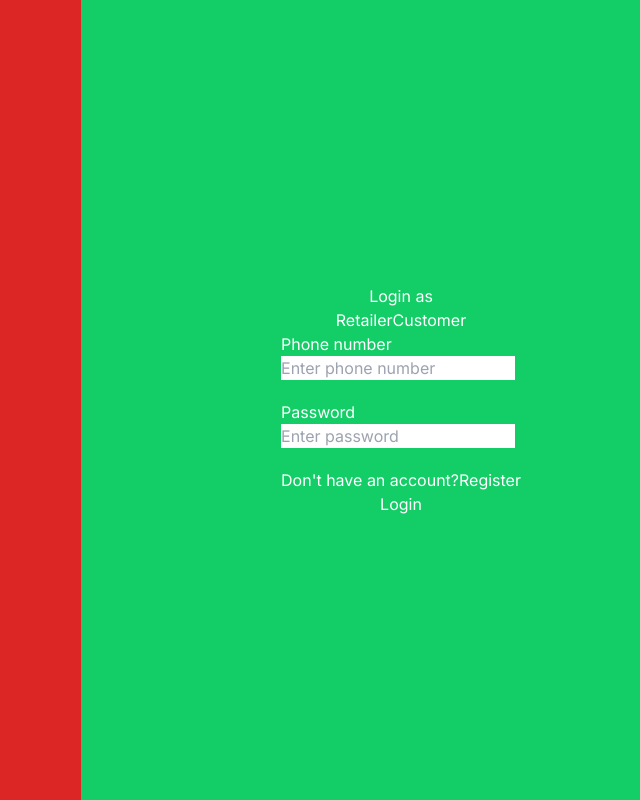
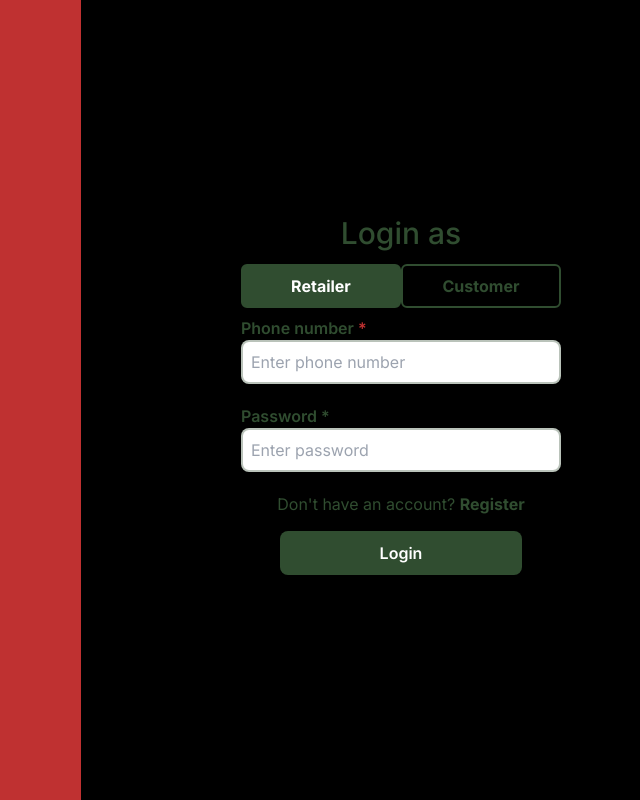
Before and after one commit to vaibhavd2103/sd-enterprises, a Next.js app: page /authenticate in a window 1280 px wide. Shown: the whole page, without its empty margins (559-1199 px from the left). Built offline with nearby package versions, Linux system fonts and the light colour scheme.

Commit message:
feat : authenticate design

```diff
--- a/app/authenticate/page.tsx
+++ b/app/authenticate/page.tsx
@@ -22,20 +22,37 @@ function Authenticate() {
 
   return (
     <div className="flex w-screen h-screen">
-      <div className="w-[50%] bg-red-600"></div>
-      <div className="flex flex-col justify-center items-center w-[50%] bg-green">
-        <p> {method === "LOGIN" ? "Login" : "Register"} as</p>
-        <div className="flex flex-row">
-          <p onClick={() => setUserType("RETAILER")}>Retailer</p>
-          <p onClick={() => setUserType("CUSTOMER")}>Customer</p>
+      <div className="w-[50%] bg-red hidden sm:flex"></div>
+      <div className="flex flex-col justify-center items-center w-[50%]">
+        <p className="text-[30px] font-medium text-primary mb-2">
+          {method === "LOGIN" ? "Login" : "Register"} as
+        </p>
+        <div className="flex flex-row w-[50%] justify-evenly mb-2">
+          <div
+            className="bg-primary w-[50%] flex justify-center text-white font-bold py-2 border-2 border-primary rounded-md cursor-pointer"
+            onClick={() => setUserType("RETAILER")}
+          >
+            Retailer
+          </div>
+          <div
+            className="w-[50%] flex justify-center text-primary font-bold py-2 border-2 border-primary rounded-md cursor-pointer"
+            onClick={() => setUserType("CUSTOMER")}
+          >
+            Customer
+          </div>
         </div>
         {method === "LOGIN" ? (
-          <div className="flex flex-col gap-[20px]">
+          <div className="flex flex-col gap-[20px] w-[50%] items-center">
             {/* ------------------------------------------------------------------------------------------------------------------- */}
-            <div>
-              <p>Phone number</p>
-              {errors.phoneNumber && <p>{errors.phoneNumber}</p>}
+            <div className="w-[100%]">
+              <p className="input-label">
+                Phone number <span className="text-red">*</span>
+              </p>
+              {errors.phoneNumber && (
+                <div className="error-message">{errors.phoneNumber}</div>
+              )}
               <input
+                className="input-text"
                 placeholder="Enter phone number"
                 value={fields.phoneNumber}
                 onChange={(e) => {
@@ -56,10 +73,15 @@ function Authenticate() {
               />
             </div>
             {/* ------------------------------------------------------------------------------------------------------------------- */}
-            <div>
-              <p>Password</p>
-              {errors.password && <p>{errors.password}</p>}
+            <div className="w-[100%]">
+              <p className="input-label">Password *</p>
+              {errors.password && (
+                <div className="error-message">
+                  {errors.password} <span className="text-red">*</span>
+                </div>
+              )}
               <input
+                className="input-text"
                 placeholder="Enter password"
                 value={fields.password}
                 onChange={(e) => {
@@ -70,25 +92,35 @@ function Authenticate() {
                   if (fields.password === "") {
                     setErrors((prev) => ({
                       ...prev,
-                      password: "password cannot be empty",
+                      password: "Password cannot be empty",
                     }));
                   }
                 }}
               />
             </div>
             {/* ------------------------------------------------------------------------------------------------------------------- */}
-            <p>
-              Don't have an account?
-              <span onClick={() => setMethod("SIGN_IN")}>Register</span>
+            <p className="text-primary">
+              Don't have an account? {"  "}
+              <span
+                className="font-bold cursor-pointer"
+                onClick={() => setMethod("SIGN_IN")}
+              >
+                Register
+              </span>
             </p>
           </div>
         ) : (
-          <div className="flex flex-col gap-[20px]">
+          <div className="flex flex-col gap-[20px] w-[50%] items-center">
             {/* ------------------------------------------------------------------------------------------------------------------- */}
-            <div>
-              <p>Name</p>
-              {errors.name && <p>{errors.name}</p>}
+            <div className="w-[100%]">
+              <p className="input-label">
+                Name <span className="text-red">*</span>
+              </p>
+              {errors.name && (
+                <div className="error-message">{errors.name}</div>
+              )}
               <input
+                className="input-text"
                 placeholder="Enter name"
                 value={fields.name}
                 onChange={(e) => {
@@ -109,10 +141,15 @@ function Authenticate() {
               />
             </div>
             {/* ------------------------------------------------------------------------------------------------------------------- */}
-            <div>
-              <p>Phone number</p>
-              {errors.phoneNumber && <p>{errors.phoneNumber}</p>}
+            <div className="w-[100%]">
+              <p className="input-label">
+                Phone number <span className="text-red">*</span>
+              </p>
+              {errors.phoneNumber && (
+                <div className="error-message">{errors.phoneNumber}</div>
+              )}
               <input
+                className="input-text"
                 placeholder="Enter phone number"
                 value={fields.phoneNumber}
                 onChange={(e) => {
@@ -133,10 +170,15 @@ function Authenticate() {
               />
             </div>
             {/* ------------------------------------------------------------------------------------------------------------------- */}
-            <div>
-              <p>Email</p>
-              {errors.email && <p>{errors.email}</p>}
+            <div className="w-[100%]">
+              <p className="input-label">
+                Email <span className="text-red">*</span>
+              </p>
+              {errors.email && (
+                <div className="error-message">{errors.email}</div>
+              )}
               <input
+                className="input-text"
                 placeholder="Enter email"
                 value={fields.email}
                 onChange={(e) => {
@@ -157,10 +199,15 @@ function Authenticate() {
               />
             </div>
             {/* ------------------------------------------------------------------------------------------------------------------- */}
-            <div>
-              <p>Password</p>
-              {errors.password && <p>{errors.password}</p>}
+            <div className="w-[100%]">
+              <p className="input-label">
+                Password <span className="text-red">*</span>
+              </p>
+              {errors.password && (
+                <div className="error-message">{errors.password}</div>
+              )}
               <input
+                className="input-text"
                 placeholder="Enter password"
                 value={fields.password}
                 onChange={(e) => {
@@ -179,10 +226,15 @@ function Authenticate() {
             </div>
             {/* ------------------------------------------------------------------------------------------------------------------- */}
             {userType === "RETAILER" && (
-              <div>
-                <p>Manager id</p>
-                {errors.managerId && <p>{errors.managerId}</p>}
+              <div className="w-[100%]">
+                <p className="input-label">
+                  Manager id <span className="text-red">*</span>
+                </p>
+                {errors.managerId && (
+                  <div className="error-message">{errors.managerId}</div>
+                )}
                 <input
+                  className="input-text"
                   placeholder="Enter managerId"
                   value={fields.managerId}
                   onChange={(e) => {
@@ -204,14 +256,27 @@ function Authenticate() {
               </div>
             )}
             {/* ------------------------------------------------------------------------------------------------------------------- */}
-            <p>
-              Already have an account?
-              <span onClick={() => setMethod("LOGIN")}>Login</span>
+            <p className="text-primary">
+              Already have an account? {"  "}
+              <span
+                className="font-bold cursor-pointer"
+                onClick={() => setMethod("LOGIN")}
+              >
+                Login
+              </span>
             </p>
           </div>
         )}
 
-        {method === "LOGIN" ? <button>Login</button> : <button>Sign in</button>}
+        {method === "LOGIN" ? (
+          <button className="btn-filled px-[100px] py-[10px] text-[16px] my-[15px]">
+            Login
+          </button>
+        ) : (
+          <button className="btn-filled px-[100px] py-[10px] text-[16px] my-[15px]">
+            Sign in
+          </button>
+        )}
       </div>
     </div>
   );
--- a/app/globals.css
+++ b/app/globals.css
@@ -23,6 +23,15 @@ body {
 
 @layer components {
   .btn-filled {
-    @apply py-2 px-4 bg-orange text-white font-semibold rounded-lg shadow-md hover:bg-orange focus:outline-none focus:ring-2 focus:ring-yellow focus:ring-opacity-75;
+    @apply py-2 px-4 bg-primary text-white font-semibold rounded-lg shadow-md focus:outline-none focus:ring-2 focus:ring-primary-light focus:ring-opacity-75;
+  }
+  .input-label {
+    @apply font-semibold text-base text-primary;
+  }
+  .input-text {
+    @apply w-[100%] px-2 py-2 rounded-lg text-base outline-none border-[2px] border-primary-light;
+  }
+  .error-message {
+    @apply text-sm text-red;
   }
 }
--- a/tailwind.config.ts
+++ b/tailwind.config.ts
@@ -20,9 +20,11 @@ const config: Config = {
         xl: "1440px",
       },
       colors: {
+        primary: "#304D30",
+        "primary-light": "#304D3055",
+        secondary: "#8ADAB2",
         blue: "#1fb6ff",
-        purple: "#7e5bef",
-        pink: "#ff49db",
+        red: "#BF3131",
         orange: "#ff7849",
         green: "#13ce66",
         yellow: "#ffc82c",
```
